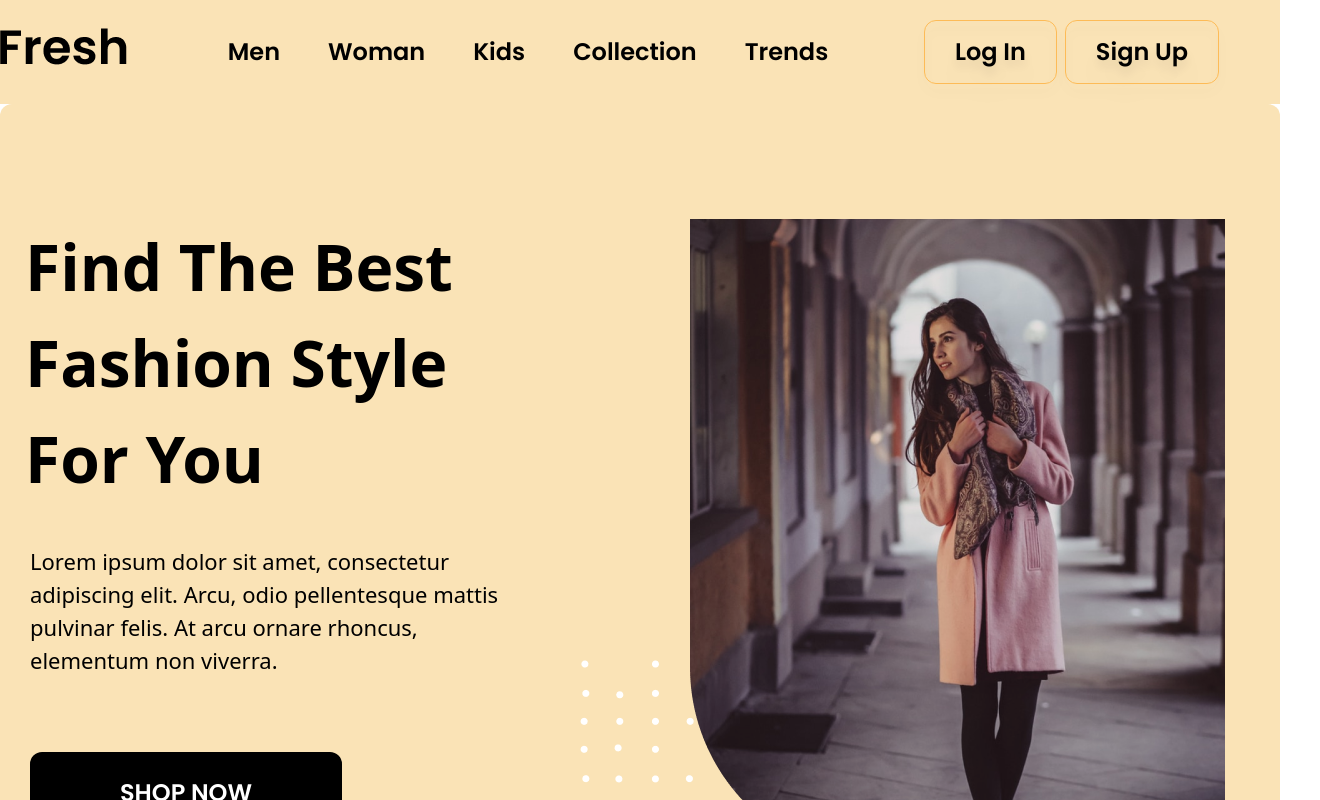
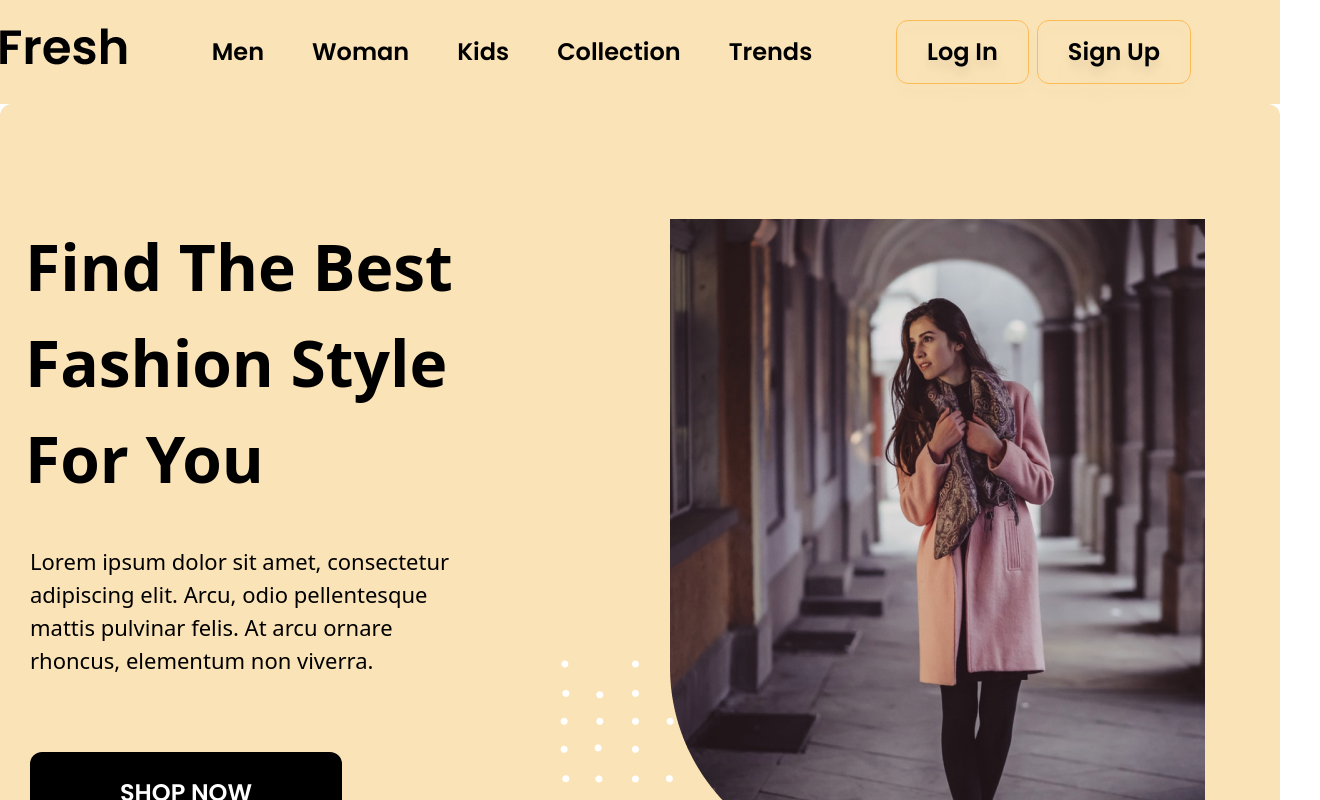
Before and after one commit to ArefunNipa/nnnnnn, a React (Vite) app: page / in a window 1280 px wide. Shown: the top 800 px of the page, 1320 px wide, since content can reach past the window. Built offline with nearby package versions, Linux system fonts and the light colour scheme.

Commit message:
Update Container.jsx

```diff
--- a/src/componentes/Container.jsx
+++ b/src/componentes/Container.jsx
@@ -1,8 +1,8 @@
 import React from 'react'
 
-const Container = ({children, className}) => {
+const Container = ({children,className}) => {
   return (
-    <div className={`w-[1320px] mx-auto ${className}`} >{children}</div>
+    <div className={`max-w-containerAll mx-auto ${className}`}>{children}</div>
   )
 }
 
```
